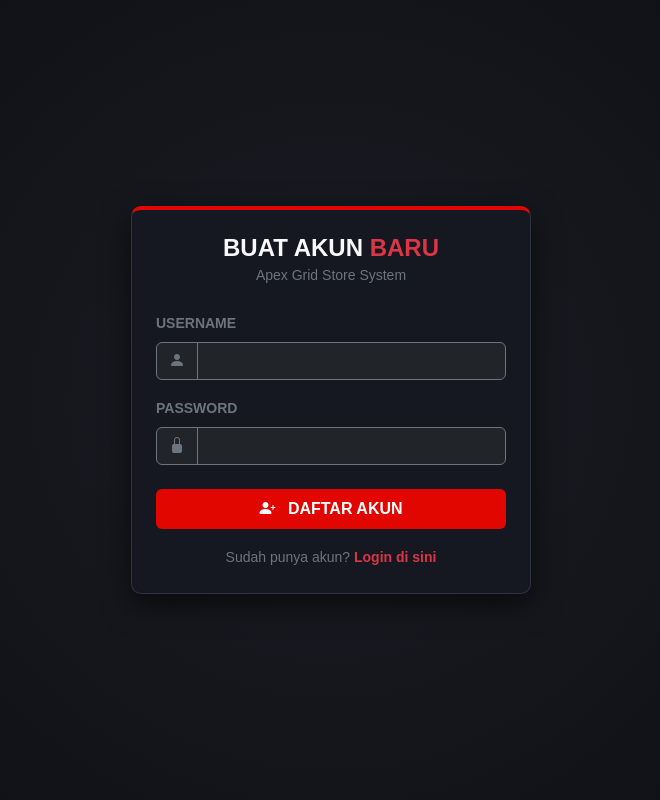
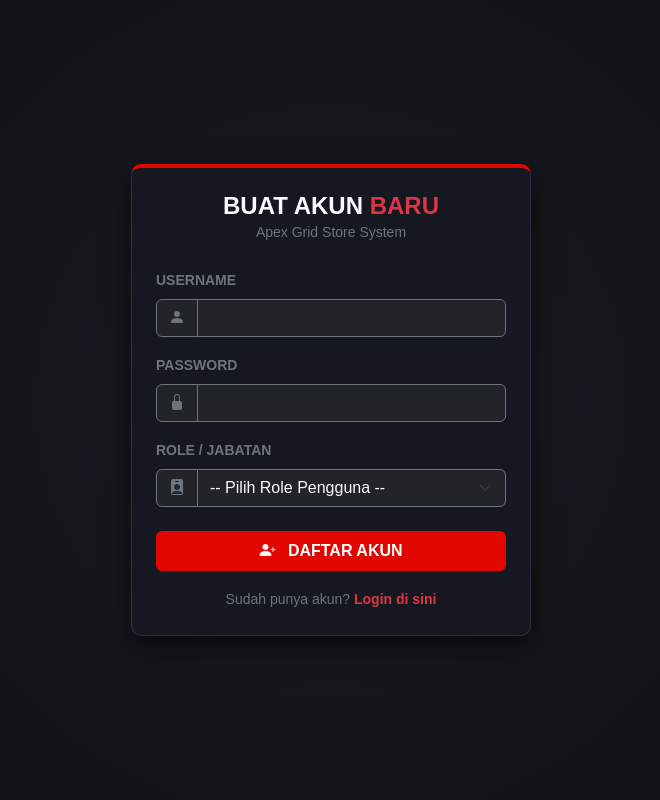
Before and after one commit to hafimoony/PROJECT-PBD-SISTEM-INVENTORI-F1, a PHP site: page /register.php in a window 1280 px wide. Shown: the whole page, without its empty margins (309-969 px from the left). Run offline with PHP 8.4, Linux system fonts and the light colour scheme; data comes from the database, SQL or seed files in the repository.

Commit message:
merevisi register supaya bisa daftar sebagai role apa saja

```diff
--- a/db_project_PBD_backup-v2.sql
+++ b/db_project_PBD_backup-v2.sql
@@ -175,7 +175,8 @@ INSERT INTO role (nama_role) VALUES
 ('Manajer Gudang'),
 ('Kasir / Staf Penjualan'),
 ('Staf Pengadaan'),
-('Auditor');
+('Auditor'),
+('Master Admin');
 
 -- 2. DML Entitas: satuan (5 Data)
 INSERT INTO satuan (nama_satuan, status) VALUES
--- a/register.php
+++ b/register.php
@@ -11,12 +11,16 @@ if (isset($_SESSION['user'])) {
 $error   = '';
 $success = '';
 
+// Ambil semua daftar role dari database (6 role)
+$q_roles = mysqli_query($conn, "SELECT idrole, nama_role FROM v_master_role ORDER BY idrole ASC");
+
 if ($_SERVER['REQUEST_METHOD'] === 'POST') {
-    $username = mysqli_real_escape_string($conn, trim($_POST['username']));
-    $password = $_POST['password'];
+    $username = mysqli_real_escape_string($conn, trim($_POST['username'] ?? ''));
+    $password = $_POST['password'] ?? '';
+    $idrole   = intval($_POST['idrole'] ?? 0);
 
-    if (empty($username) || empty($password)) {
-        $error = "Semua field wajib diisi!";
+    if (empty($username) || empty($password) || $idrole <= 0) {
+        $error = "Semua field (termasuk Role) wajib diisi!";
     } else {
         // 1. Cek apakah username sudah dipakai
         $check_query = "SELECT iduser FROM user WHERE username = '$username'";
@@ -25,17 +29,12 @@ if ($_SERVER['REQUEST_METHOD'] === 'POST') {
         if (mysqli_num_rows($check_res) > 0) {
             $error = "Username sudah digunakan, silakan pakai username lain!";
         } else {
-            // 2. Ambil idrole secara dinamis untuk role staf operasional (Kasir / Staf Penjualan)
-            $get_role = mysqli_query($conn, "SELECT idrole FROM role WHERE nama_role LIKE '%Kasir%' OR nama_role LIKE '%Penjualan%' LIMIT 1");
-            $role_data = mysqli_fetch_assoc($get_role);
-            $idrole = $role_data['idrole'] ?? 3; // Fallback ke ID 3 jika tidak ditemukan
-
-            // 3. Hash password menggunakan Bcrypt
+            // 2. Hash password menggunakan Bcrypt (sesuai kode aslimu)
             $hashed_password = password_hash($password, PASSWORD_DEFAULT);
 
-            // 4. Simpan user baru ke database sesuai skema (iduser, username, password, idrole)
-            $query = "INSERT INTO user (username, password, idrole)
-                      VALUES ('$username', '$hashed_password', '$idrole')";
+            // 3. Simpan user baru ke database (menyertakan kolom nama_user & idrole)
+            $query = "INSERT INTO user (username, nama_user, password, idrole)
+                      VALUES ('$username', '$username', '$hashed_password', $idrole)";
 
             if (mysqli_query($conn, $query)) {
                 $success = "Registrasi berhasil! Silakan <a href='login.php' class='text-danger fw-bold'>Login</a>.";
@@ -58,11 +57,12 @@ if ($_SERVER['REQUEST_METHOD'] === 'POST') {
     <style>
         body {
             background: radial-gradient(circle at center, #1a1d24 0%, #0b0d10 100%);
-            height: 100vh;
+            min-height: 100vh;
             display: flex;
             align-items: center;
             justify-content: center;
             font-family: 'Poppins', sans-serif;
+            padding: 1rem;
         }
         .register-card {
             background-color: #151821;
@@ -115,11 +115,28 @@ if ($_SERVER['REQUEST_METHOD'] === 'POST') {
             </div>
         </div>
 
-        <div class="mb-4">
+        <div class="mb-3">
             <label class="form-label text-secondary small fw-bold">PASSWORD</label>
             <div class="input-group">
                 <span class="input-group-text bg-dark border-secondary text-secondary"><i class="bi bi-lock-fill"></i></span>
                 <input type="password" name="password" class="form-control bg-dark text-light border-secondary" required placeholder="Masukkan password">
+            </div>
+        </div>
+
+        <div class="mb-4">
+            <label class="form-label text-secondary small fw-bold">ROLE / JABATAN</label>
+            <div class="input-group">
+                <span class="input-group-text bg-dark border-secondary text-secondary"><i class="bi bi-person-badge-fill"></i></span>
+                <select name="idrole" class="form-select bg-dark text-light border-secondary" required>
+                    <option value="">-- Pilih Role Pengguna --</option>
+                    <?php if ($q_roles && mysqli_num_rows($q_roles) > 0): ?>
+                        <?php while ($r = mysqli_fetch_assoc($q_roles)): ?>
+                            <option value="<?= $r['idrole']; ?>">
+                                <?= htmlspecialchars($r['nama_role']); ?>
+                            </option>
+                        <?php endwhile; ?>
+                    <?php endif; ?>
+                </select>
             </div>
         </div>
 
```
